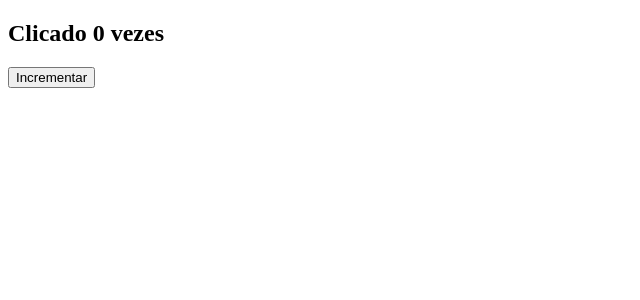
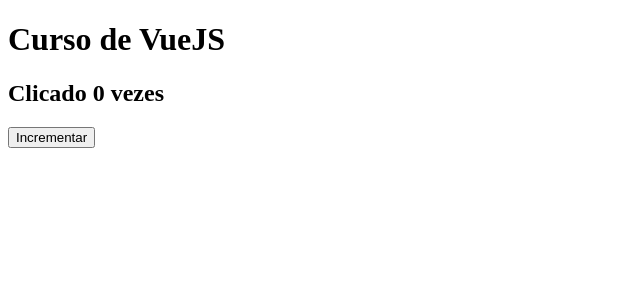
Before and after one commit to joaoluizmagalhaes/Curso-VueJS, a Vue app in the folder vue-components-intro/: page / in a window 1280 px wide. Shown: the top 300 px of the page, without its empty margins (0-640 px from the left). Built offline with nearby package versions, Linux system fonts and the light colour scheme.

Commit message:
Seção 6 - Aula 94 - Boas Práticas.

```diff
--- a/vue-components-intro/public/index.html
+++ b/vue-components-intro/public/index.html
@@ -12,6 +12,7 @@
       <strong>We're sorry but <%= htmlWebpackPlugin.options.title %> doesn't work properly without JavaScript enabled. Please enable it to continue.</strong>
     </noscript>
     <div id="app">
+      <app-header></app-header>
     </div>
     <!-- built files will be auto injected -->
   </body>
--- a/vue-components-intro/src/App.vue
+++ b/vue-components-intro/src/App.vue
@@ -1,14 +1,19 @@
 <template>
-    <app-contador></app-contador>
+    <div>
+        <AppHeader />
+        <AppContador />
+    </div>
 </template>
 
 <script>
 
+import AppHeader from './AppHeader.vue'
 import AppContador from './AppContador.vue'
 
 export default {
     components: {
-        'app-contador': AppContador
+        AppContador,
+        AppHeader
     }
 }
 </script>
--- /dev/null
+++ b/vue-components-intro/src/AppHeader.vue
@@ -0,0 +1,3 @@
+<template>
+    <h1>Curso de VueJS</h1>
+</template>
--- a/vue-components-intro/src/main.js
+++ b/vue-components-intro/src/main.js
@@ -1,9 +1,6 @@
 import Vue from 'vue'
 
 import App from './App.vue'
-//import AppContador from './AppContador.vue'
-
-//Vue.component('app-contador', AppContador)
 
 new Vue({
 	render: h => h(App)
```
